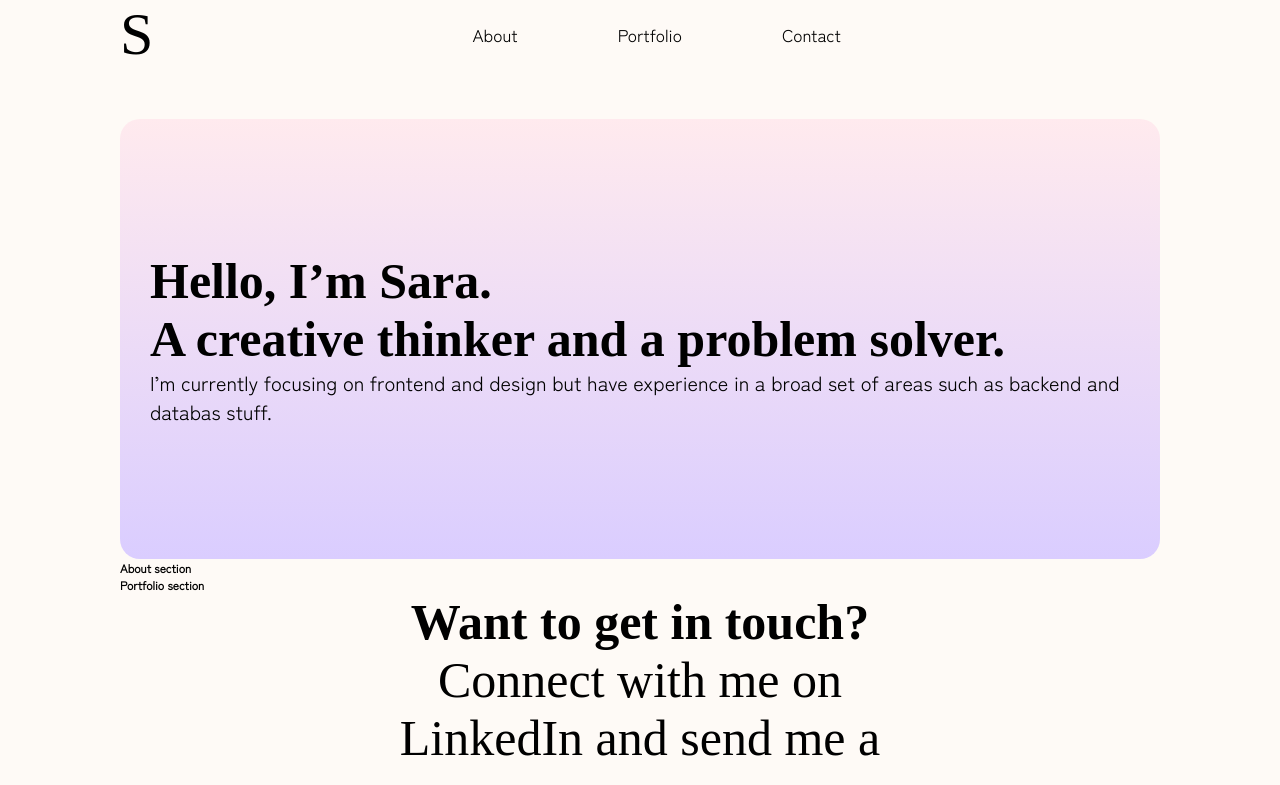
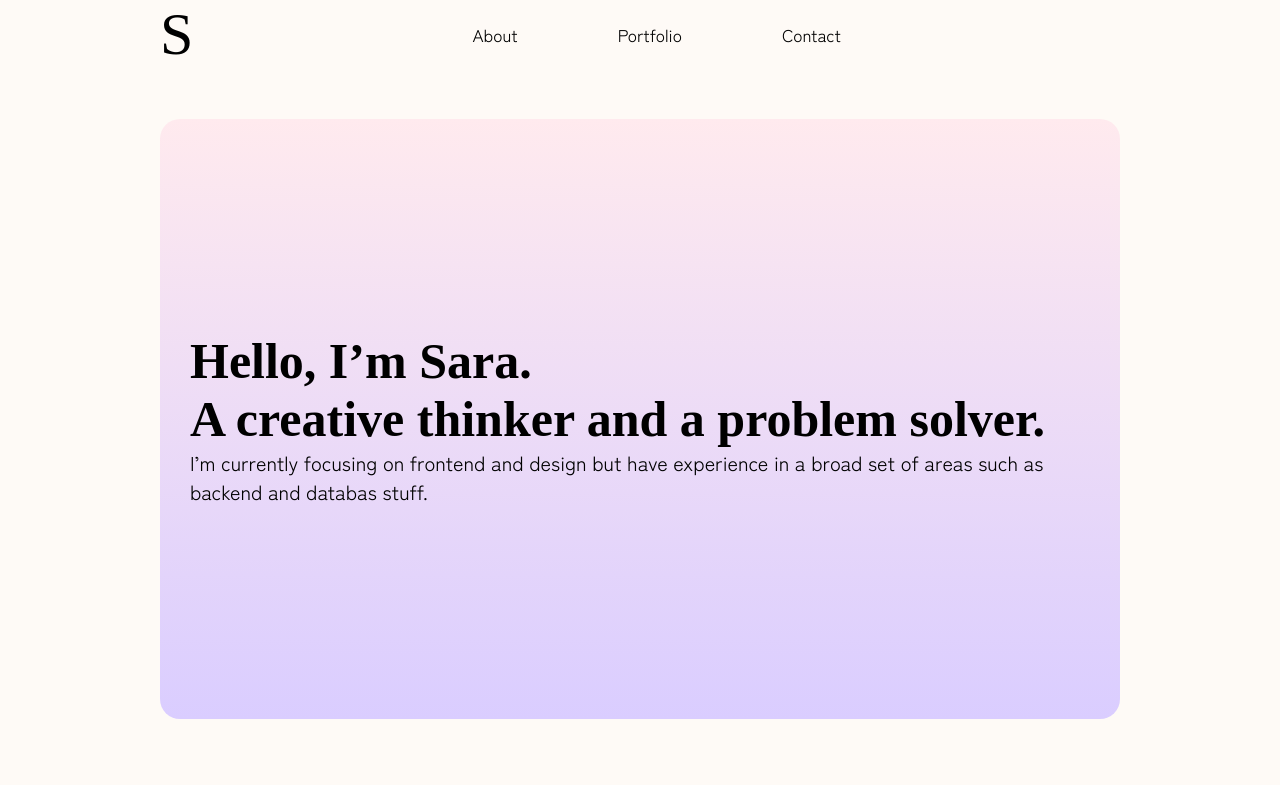
Before and after one commit to saraavvi/portfolio, a Vue app: page / in a window 1280 px wide. Shown: the top 785 px of the page. Built offline with nearby package versions, Linux system fonts and the light colour scheme; a web font is replaced by a local one.

Commit message:
:lipstick: small adjustment  in layout

```diff
--- a/src/components/ContactSection.vue
+++ b/src/components/ContactSection.vue
@@ -21,6 +21,7 @@
   }
   .contact-text {
     font-size: 5rem;
+    font-weight: normal;
   }
 }
 </style>
--- a/src/components/LandingSection.vue
+++ b/src/components/LandingSection.vue
@@ -19,7 +19,7 @@
   background-image: linear-gradient($color-primary, $color-secondary);
   border-radius: 2rem;
   display: flex;
-  height: 55vh;
+  height: 75vh;
   justify-content: center;
   align-items: center;
 
--- a/src/components/TheHeader.vue
+++ b/src/components/TheHeader.vue
@@ -12,7 +12,7 @@
 <style scoped lang="scss">
 .nav {
   display: flex;
-    padding: 0 12rem 0 12rem;
+  padding: 0 16rem 0 16rem;
 
   .logo {
     font-size: 6rem;
@@ -31,5 +31,4 @@
     }
   }
 }
-
 </style>
--- a/src/pages/PortfolioPage.vue
+++ b/src/pages/PortfolioPage.vue
@@ -1,31 +1,35 @@
 <template>
   <div class="container">
-    <LandingSection />
-    <AboutSection />
-    <PortfolioSection />
-    <ContactSection />
+    <LandingSection class="section" />
+    <AboutSection class="section" />
+    <PortfolioSection class="section" />
+    <ContactSection class="section" />
   </div>
 </template>
 
 <script>
-import LandingSection from "../components/LandingSection"
-import AboutSection from "../components/AboutSection"
-import PortfolioSection from "../components/PortfolioSection"
-import ContactSection from "../components/ContactSection"
+import LandingSection from "../components/LandingSection";
+import AboutSection from "../components/AboutSection";
+import PortfolioSection from "../components/PortfolioSection";
+import ContactSection from "../components/ContactSection";
 export default {
   components: {
     LandingSection,
     AboutSection,
     PortfolioSection,
-        ContactSection
-    }
-}
+    ContactSection,
+  },
+};
 </script>
 
 <style scoped lang="scss">
 .container {
   display: flex;
   flex-direction: column;
-        margin: 0 12rem 0 12rem;
+  margin: 0 16rem 0 16rem;
+
+  .section {
+    margin-bottom: 10rem;
+  }
 }
 </style>
```
Lines whose indentation alone changed are shown as unchanged.
